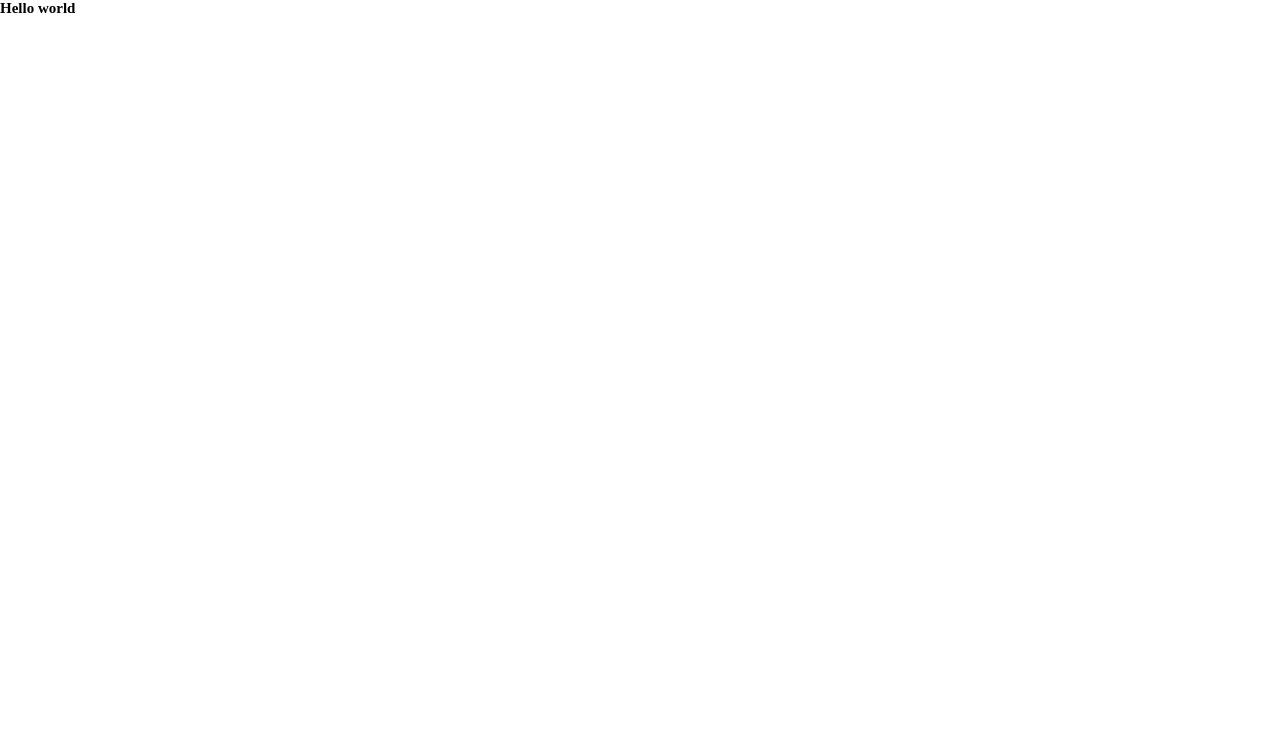
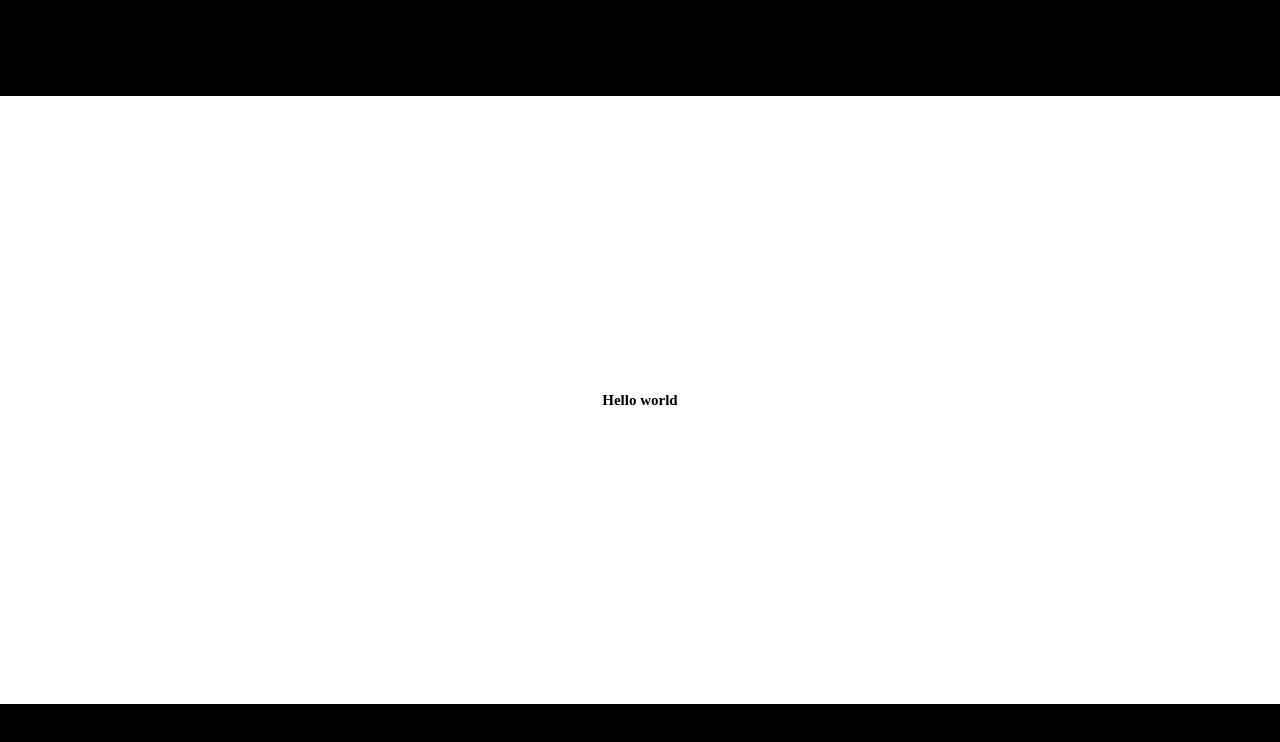
Before and after one commit to JohnAnon9771/ryth-r3f, a Next.js app: page / in a window 1280 px wide. Shown: the top 742 px of the page. Built offline with nearby package versions, Linux system fonts and the light colour scheme.

Commit message:
:sparkles: FEAT(Bars): add style for bars and inital style for home

```diff
--- a/src/pages/index.tsx
+++ b/src/pages/index.tsx
@@ -1,7 +1,11 @@
+import * as S from 'styles/pages/home'
+
 export default function Home(): JSX.Element {
   return (
-    <div>
+    <S.Container>
+      <S.BlackBar top translateY="-100px" />
       <h2>Hello world</h2>
-    </div>
+      <S.BlackBar footer translateY="100px" />
+    </S.Container>
   )
 }
--- /dev/null
+++ b/src/styles/pages/home.ts
@@ -0,0 +1,38 @@
+import styled from 'styled-components'
+
+export const BlackBar = styled.div<{
+  top?: boolean
+  footer?: boolean
+  translateY?: string
+}>`
+  position: absolute;
+  top: ${props => (props.top ? 0 : 'auto')};
+  bottom: ${props => (props.footer ? 0 : 'auto')};
+  height: 12vh;
+  width: 100vw;
+  transition: all 200ms;
+  animation: ${props => (props.top ? 'showAnimatedTop' : 'showAnimatedBottom')}
+    1s ease-out;
+
+  background-color: black;
+
+  ${props =>
+    props.top
+      ? '@keyframes showAnimatedTop'
+      : '@keyframes showAnimatedBottom'} {
+    0% {
+      transform: translateY(${props => props.translateY});
+    }
+
+    100% {
+      transform: translateY(0px);
+    }
+  }
+`
+export const Container = styled.div`
+  display: flex;
+  justify-content: center;
+  align-items: center;
+
+  height: 100vh;
+`
```
